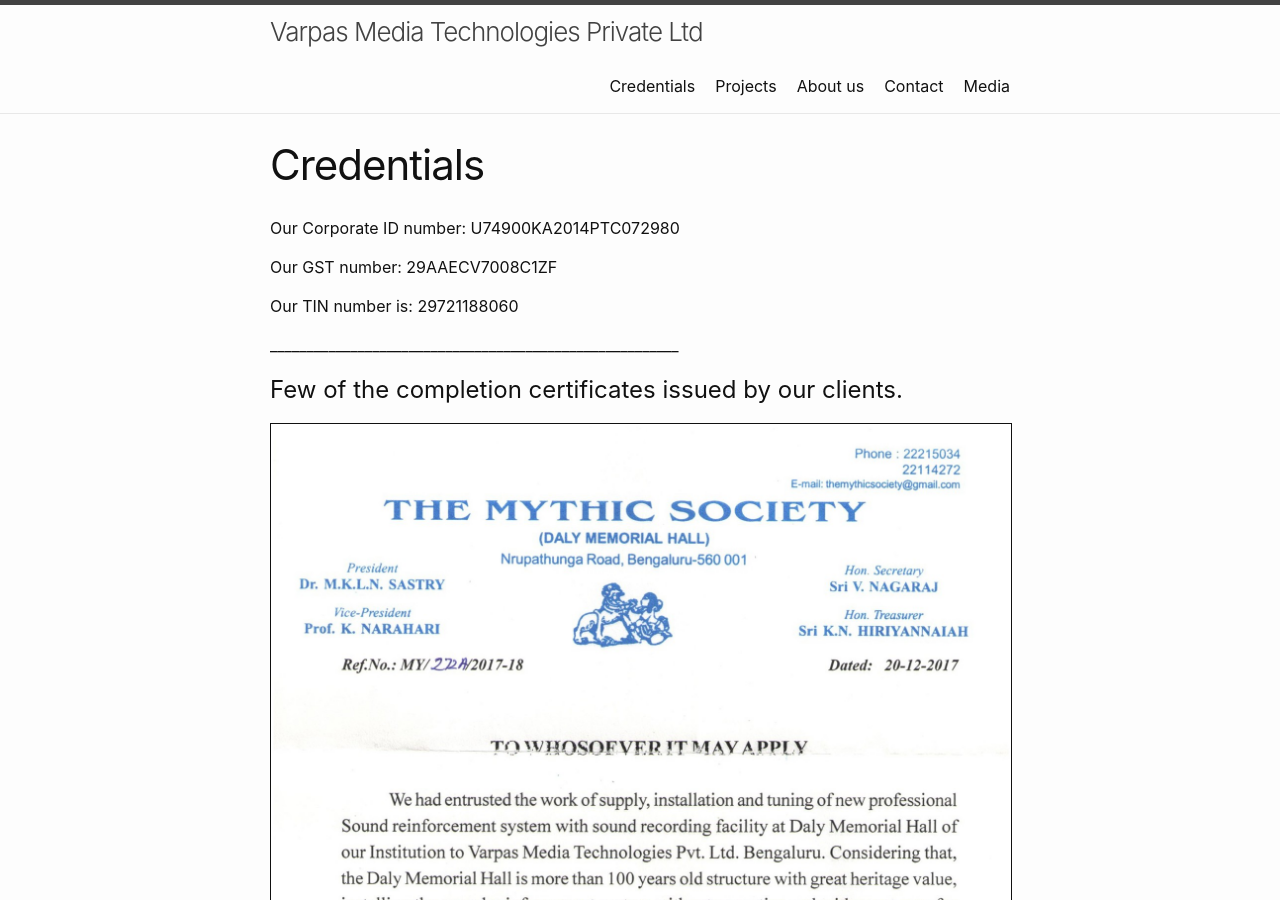
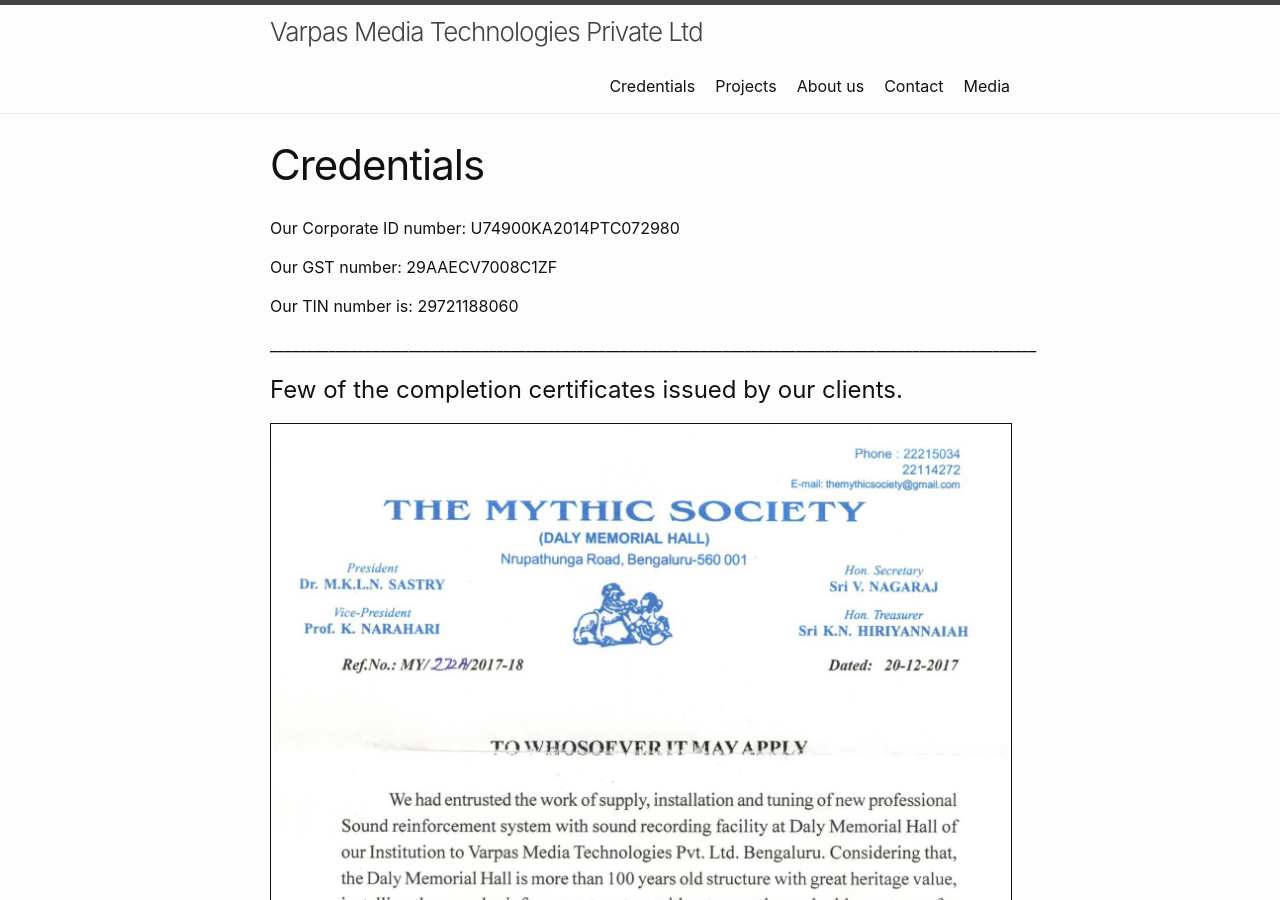
Before and after one commit to VarpasMedia/VarpasMedia.github.io, a Jekyll site: the page built from Credentials.md, in a window 1280 px wide and 900 px high. Built offline with Jekyll 4.4.1, drawn with Linux system fonts in a browser that asks for light colours; our own code applies the rules of GitHub Pages for plain Markdown files.

Commit message:
Update Credentials.md

```diff
--- a/Credentials.md
+++ b/Credentials.md
@@ -13,10 +13,10 @@ permalink: /Credentials/
 <p> Our TIN number is: 29721188060 </p>
 
 
-<p> ________________________________________________________ </p>
+<p> _________________________________________________________________________________________________________ </p>
 
 <p>                                                          </p>
-<div class="post-content e-content">
+
 <p style="color: blue">
 <h1>Few of the completion certificates issued by our clients. </h1>
 
```
